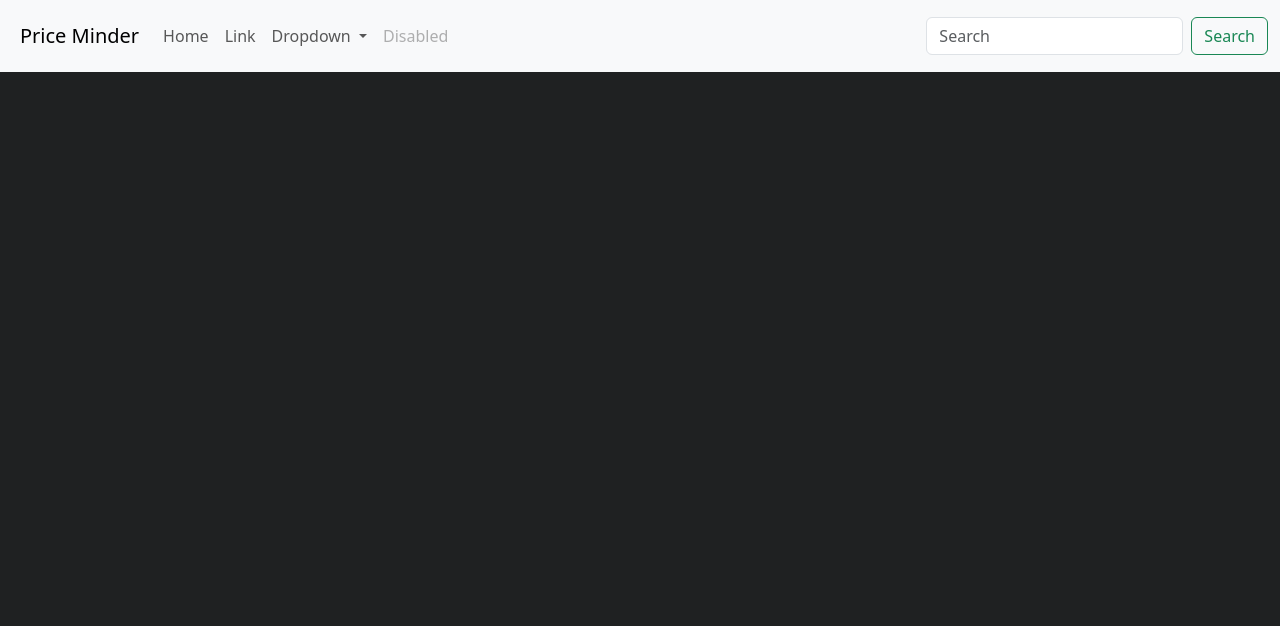
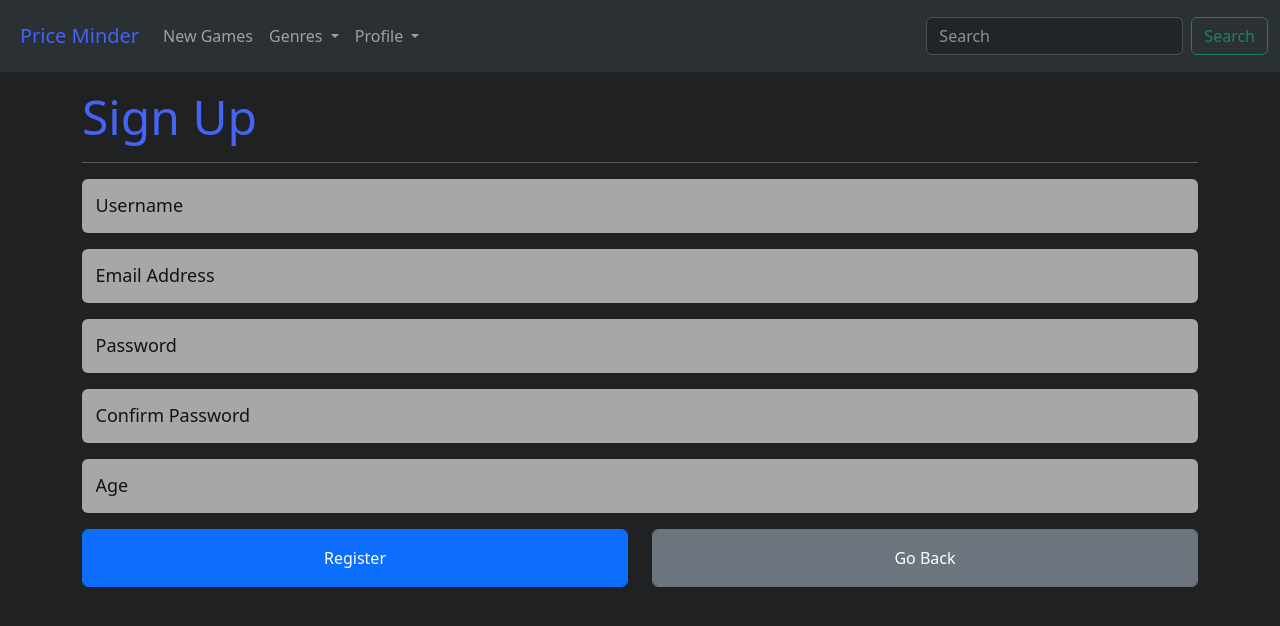
Before and after one commit to Rafawastaken/price-minder, a Flask app: page /sign-up in a window 1280 px wide. Shown: the top 626 px of the page. Run offline with Flask 3, Linux system fonts and the light colour scheme.

Commit message:
simple singup page

```diff
--- /dev/null
+++ b/webapp/price_minder/routes/frontend/users/forms.py
@@ -0,0 +1,13 @@
+from flask_wtf import FlaskForm
+from wtforms import StringField, PasswordField, SubmitField
+from wtforms.validators import DataRequired, Email, EqualTo
+
+
+# Sign-up forms
+class SignupForm(FlaskForm):
+    username = StringField('Username', validators=[DataRequired()])
+    email = StringField('Email', validators=[DataRequired(), Email()])
+    password = PasswordField('Password', validators=[DataRequired()])
+    confirm_password = PasswordField('Confirm Password', validators=[DataRequired(), EqualTo('password')])
+    age = StringField('Birthday', validators=[DataRequired()])
+    submit = SubmitField('Register')
--- a/webapp/price_minder/routes/frontend/users/models.py
+++ b/webapp/price_minder/routes/frontend/users/models.py
@@ -13,6 +13,7 @@ class User(db.Model, UserMixin):
     username = db.Column(db.String(30), unique = True, nullable = False)
     email = db.Column(db.String(120), unique = True, nullable = False)
     password = db.Column(db.String(180), unique = False, nullable = False)
+    age = db.Column(db.String(4), unique = False, nullable = False)
 
-    # level parameter differentiates the different user types (user, admin)
+    # level parameter differentiates the user types (user, admin)
     level = db.Column(db.Integer, nullable = False, unique = False, default = 0)
--- a/webapp/price_minder/routes/frontend/users/routes.py
+++ b/webapp/price_minder/routes/frontend/users/routes.py
@@ -1,5 +1,6 @@
 from flask import Blueprint, render_template, flash
 from .models import User
+from .forms import SignupForm
 
 ##################### * Blueprint * #####################
 users = Blueprint('users', __name__)
@@ -16,7 +17,9 @@ def users_index():
 # Register user
 @users.route('/sign-up', methods = ['POST', 'GET'])
 def sign_up():
-    return render_template('./frontend/users/register.html')
+    form = SignupForm()
+
+    return render_template('./frontend/users/register.html', form = form)
 
 
 # Login user
--- a/webapp/price_minder/static/css/styles.css
+++ b/webapp/price_minder/static/css/styles.css
@@ -1,5 +1,10 @@
 :root {
   --dark-color: #1f2122;
+  --dark-color-2: rgb(167, 167, 167);
+  --blue-color: rgb(67, 100, 245);
+  --blue-light-color: rgb(117, 142, 255);
+  --font-color-white: #cecece;
+  --font-color-placeholder: #131313;
 }
 
 /***** html elements *****/
@@ -7,4 +12,30 @@ body {
   padding: 0;
   margin: 0;
   background-color: var(--dark-color);
+  color: var(--font-color);
 }
+
+.input-color {
+  background-color: var(--dark-color-2);
+  border: none;
+  outline: none;
+  box-shadow: none;
+  color: var(--dark-color);
+  font-size: 18px;
+  padding: 0.75em;
+}
+
+.input-color:focus {
+  background-color: var(--dark-color-2);
+  color: var(--font-color);
+  outline: none;
+  box-shadow: 0px 0px 7px 0px rgb(117, 142, 255);
+}
+
+.input-color::placeholder {
+  color: var(--font-color-placeholder);
+}
+
+.blue-font {
+  color: var(--blue-color);
+}
--- a/webapp/price_minder/templates/frontend/components/navbar.html
+++ b/webapp/price_minder/templates/frontend/components/navbar.html
@@ -1,6 +1,9 @@
-<nav class="navbar navbar-expand-lg bg-body-tertiary py-3">
+<nav
+  class="navbar navbar-expand-lg bg-body-tertiary bg-dark py-3"
+  data-bs-theme="dark"
+>
   <div class="container-fluid">
-    <a class="navbar-brand ms-2" href="#">Price Minder</a>
+    <a class="navbar-brand ms-2 blue-font fw-medium" href="#">Price Minder</a>
     <button
       class="navbar-toggler"
       type="button"
@@ -15,11 +18,9 @@
     <div class="collapse navbar-collapse" id="navbarSupportedContent">
       <ul class="navbar-nav me-auto mb-2 mb-lg-0">
         <li class="nav-item">
-          <a class="nav-link" aria-current="page" href="#">Home</a>
+          <a class="nav-link" aria-current="page" href="#">New Games</a>
         </li>
-        <li class="nav-item">
-          <a class="nav-link" href="#">Link</a>
-        </li>
+
         <li class="nav-item dropdown">
           <a
             class="nav-link dropdown-toggle"
@@ -28,17 +29,31 @@
             data-bs-toggle="dropdown"
             aria-expanded="false"
           >
-            Dropdown
+            Genres
           </a>
           <ul class="dropdown-menu">
             <li><a class="dropdown-item" href="#">Action</a></li>
-            <li><a class="dropdown-item" href="#">Another action</a></li>
-            <li><hr class="dropdown-divider" /></li>
-            <li><a class="dropdown-item" href="#">Something else here</a></li>
+            <li><a class="dropdown-item" href="#">Horror</a></li>
+            <li><a class="dropdown-item" href="#">Adventure</a></li>
           </ul>
         </li>
-        <li class="nav-item">
-          <a class="nav-link disabled">Disabled</a>
+
+        <li class="nav-item dropdown">
+          <a
+            class="nav-link dropdown-toggle"
+            href="#"
+            role="button"
+            data-bs-toggle="dropdown"
+            aria-expanded="false"
+          >
+            Profile
+          </a>
+          <ul class="dropdown-menu">
+            <li><a class="dropdown-item" href="#">Wishlist</a></li>
+            <li><a class="dropdown-item" href="#">Watched Games</a></li>
+            <li><hr class="dropdown-divider" /></li>
+            <li><a class="dropdown-item" href="#">Settings</a></li>
+          </ul>
         </li>
       </ul>
       <form class="d-flex" role="search">
--- a/webapp/price_minder/templates/frontend/users/register.html
+++ b/webapp/price_minder/templates/frontend/users/register.html
@@ -1,3 +1,50 @@
 {% extends "./frontend/base.html" %}
 <!-- signup page -->
-{% block content %} {% endblock %}
+{% block content %}
+
+<div class="container">
+  <div class="row">
+    <div class="col">
+      <div class="display-5 mt-3 fw-medium blue-font">Sign Up</div>
+      <hr class="text-white" />
+    </div>
+  </div>
+  <div class="row">
+    <form method="POST">
+      {{form.csrf_token}}
+      <div class="mb-3">
+        {{form.username(placeholder="Username",class='form-control
+        input-color')}}
+      </div>
+      <div class="mb-3">
+        {{form.email(placeholder="Email Address",class='form-control
+        input-color')}}
+      </div>
+      <div class="mb-3">
+        {{form.password(placeholder="Password",class='form-control
+        input-color')}}
+      </div>
+      <div class="mb-3">
+        {{form.confirm_password(class='form-control input-color',
+        placeholder="Confirm Password")}}
+      </div>
+      <div class="mb-3">
+        {{form.age(placeholder="Age",class='form-control input-color')}}
+      </div>
+      <div class="row">
+        <div class="col-6">
+          <input
+            type="submit"
+            value="Register"
+            class="btn btn-primary form-control py-3"
+          />
+        </div>
+        <div class="col-6">
+          <a href="#" class="btn btn-secondary form-control py-3">Go Back</a>
+        </div>
+      </div>
+    </form>
+  </div>
+</div>
+
+{% endblock %}
```
